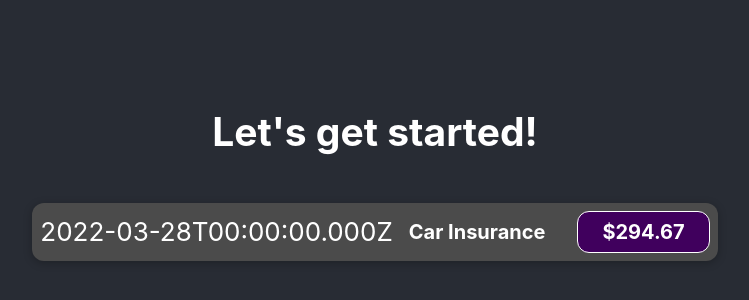
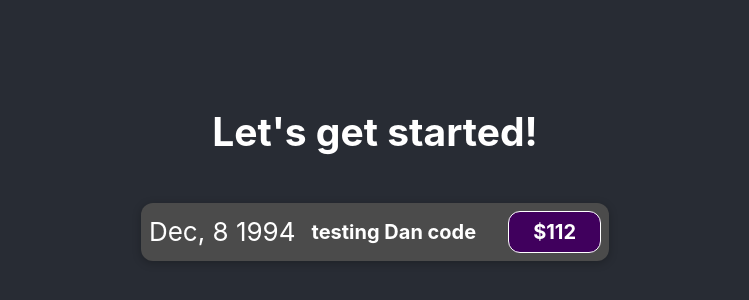
Before and after one commit to magedeungaro/magenific-react-app, a React (Create React App) app: page / in a window 1280 px wide. Shown: the part 224-524 px from the top of the page, without its empty margins (265-1014 px from the left). Built offline with nearby package versions, Linux system fonts and the light colour scheme.

Commit message:
using props

```diff
--- a/src/App.js
+++ b/src/App.js
@@ -2,11 +2,19 @@ import './App.css';
 import ExpenseItem from './components/ExpenseItem';
 
 function App() {
+
+  const expenses = [
+    { id: 'e1', title: 'Car Insurance', amount: 294.67, date: new Date(2021, 2, 26) },
+    { id: 'e2', title: 'New denim skirt', amount: 29.70, date: new Date(2021, 2, 27) },
+    { id: 'e3', title: 'Milk', amount: 4.17, date: new Date(2021, 2, 28) },
+    { id: 'e4', title: 'New shoes', amount: 84.80, date: new Date(2021, 2, 29) }
+  ]
+
   return (
     <div className="App">
       <header className="App-header">
         <h2>Let's get started!</h2>
-        <ExpenseItem/>
+        <ExpenseItem title='testing Dan code' amount='112' date='12/08/1994'/>
       </header>
     </div>
   );
--- a/src/components/ExpenseItem.js
+++ b/src/components/ExpenseItem.js
@@ -1,16 +1,16 @@
 import './ExpenseItem.css'
 
-function ExpenseItem() {
-  const expenseDate = new Date(2022, 2, 28)
-  const expenseTitle = 'Car Insurance'
-  const expenseAmount = 294.67
+function ExpenseItem(props) {
+  const shortMonthName = (date) => new Intl.DateTimeFormat('en-US', {month: 'short'}).format(date)
+  const date = new Date(props.date)
+  const dateFormatted = `${shortMonthName(date)}, ${date.getDate()} ${date.getFullYear()}`
 
   return (
     <div className='expense-item'>
-      <div>{ expenseDate.toISOString() }</div>
+      <div>{ dateFormatted }</div>
       <div className='expense-item__description'>
-        <h2>{ expenseTitle }</h2>
-        <div className='expense-item__price'>${ expenseAmount }</div>
+        <h2>{ props.title }</h2>
+        <div className='expense-item__price'>${ props.amount }</div>
       </div>
     </div>
   )
```
